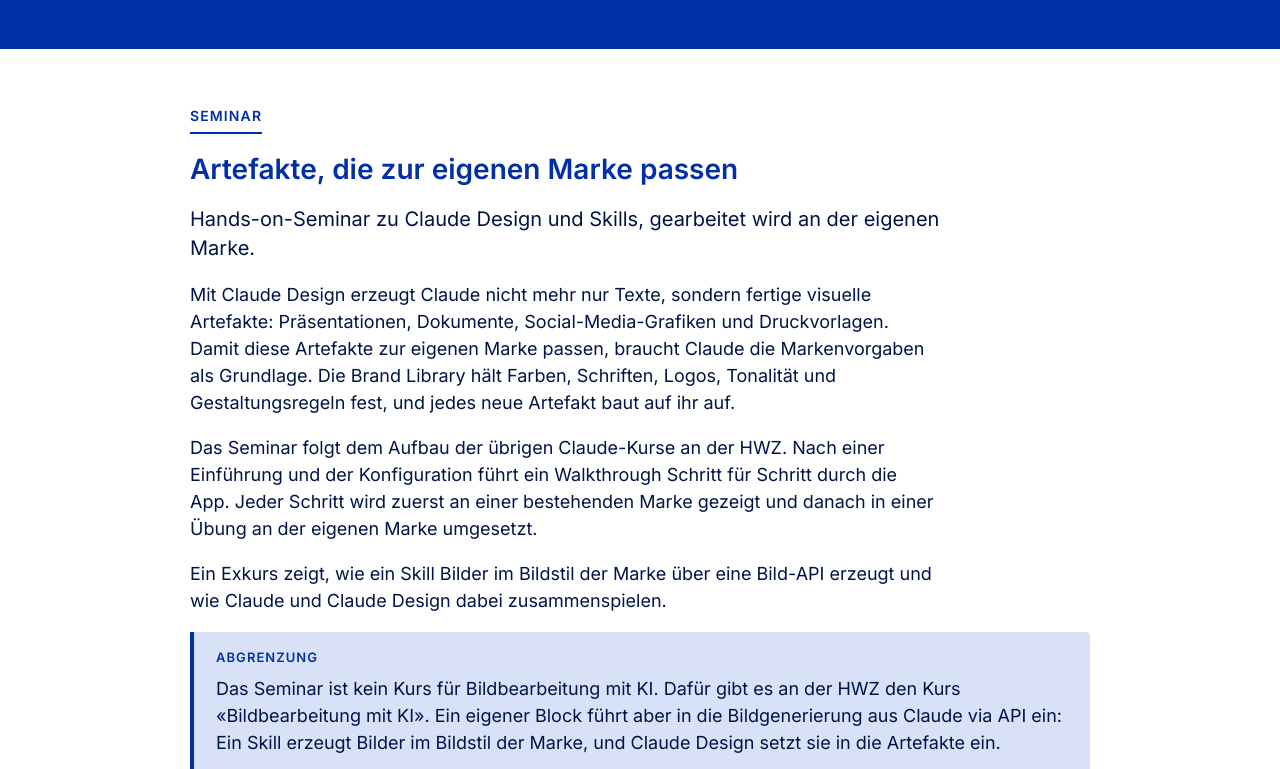
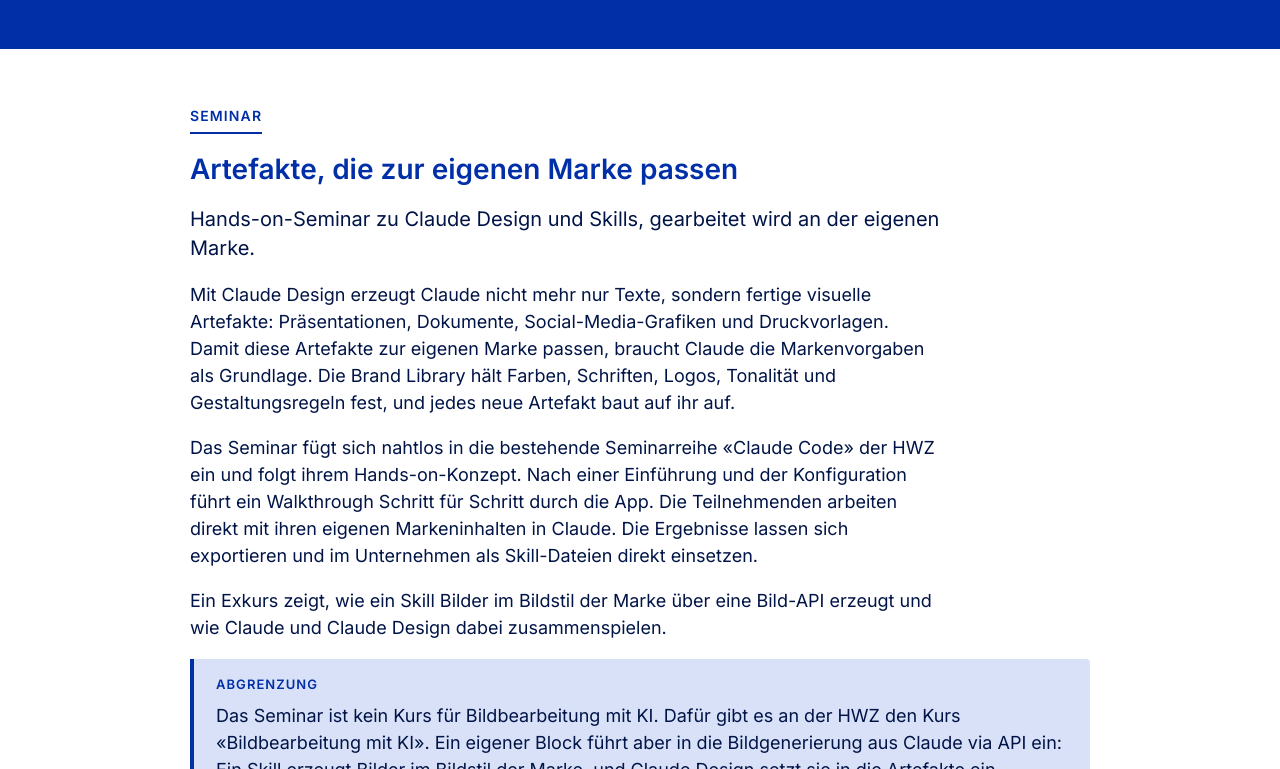
Before and after one commit to ralphhutter/ralphhutter.github.io, a plain HTML site: page claude-design/index.html in a window 1280 px wide. Shown: the part 419-1188 px from the top of the page. Drawn offline with Linux system fonts and the light colour scheme.

Commit message:
fix(claude-design): sharpen hands-on paragraph
Co-Authored-By: Claude Opus 5.5 <noreply@anthropic.com>
Claude-Session: https://claude.ai/code/session_01XfRbAF8C91LLVdPbUkUuDi

```diff
--- a/claude-design/index.html
+++ b/claude-design/index.html
@@ -184,7 +184,7 @@
     <h2>Artefakte, die zur eigenen Marke passen</h2>
     <p class="lede">Hands-on-Seminar zu Claude Design und Skills, gearbeitet wird an der eigenen Marke.</p>
     <p>Mit Claude Design erzeugt Claude nicht mehr nur Texte, sondern fertige visuelle Artefakte: Präsentationen, Dokumente, Social-Media-Grafiken und Druckvorlagen. Damit diese Artefakte zur eigenen Marke passen, braucht Claude die Markenvorgaben als Grundlage. Die Brand Library hält Farben, Schriften, Logos, Tonalität und Gestaltungsregeln fest, und jedes neue Artefakt baut auf ihr auf.</p>
-    <p>Das Seminar folgt dem Aufbau der übrigen Claude-Kurse an der HWZ. Nach einer Einführung und der Konfiguration führt ein Walkthrough Schritt für Schritt durch die App. Jeder Schritt wird zuerst an einer bestehenden Marke gezeigt und danach in einer Übung an der eigenen Marke umgesetzt.</p>
+    <p>Das Seminar fügt sich nahtlos in die bestehende Seminarreihe «Claude Code» der HWZ ein und folgt ihrem Hands-on-Konzept. Nach einer Einführung und der Konfiguration führt ein Walkthrough Schritt für Schritt durch die App. Die Teilnehmenden arbeiten direkt mit ihren eigenen Markeninhalten in Claude. Die Ergebnisse lassen sich exportieren und im Unternehmen als Skill-Dateien direkt einsetzen.</p>
     <p>Ein Exkurs zeigt, wie ein Skill Bilder im Bildstil der Marke über eine Bild-API erzeugt und wie Claude und Claude Design dabei zusammenspielen.</p>
     <div class="note">
       <span class="k">Abgrenzung</span>
```
